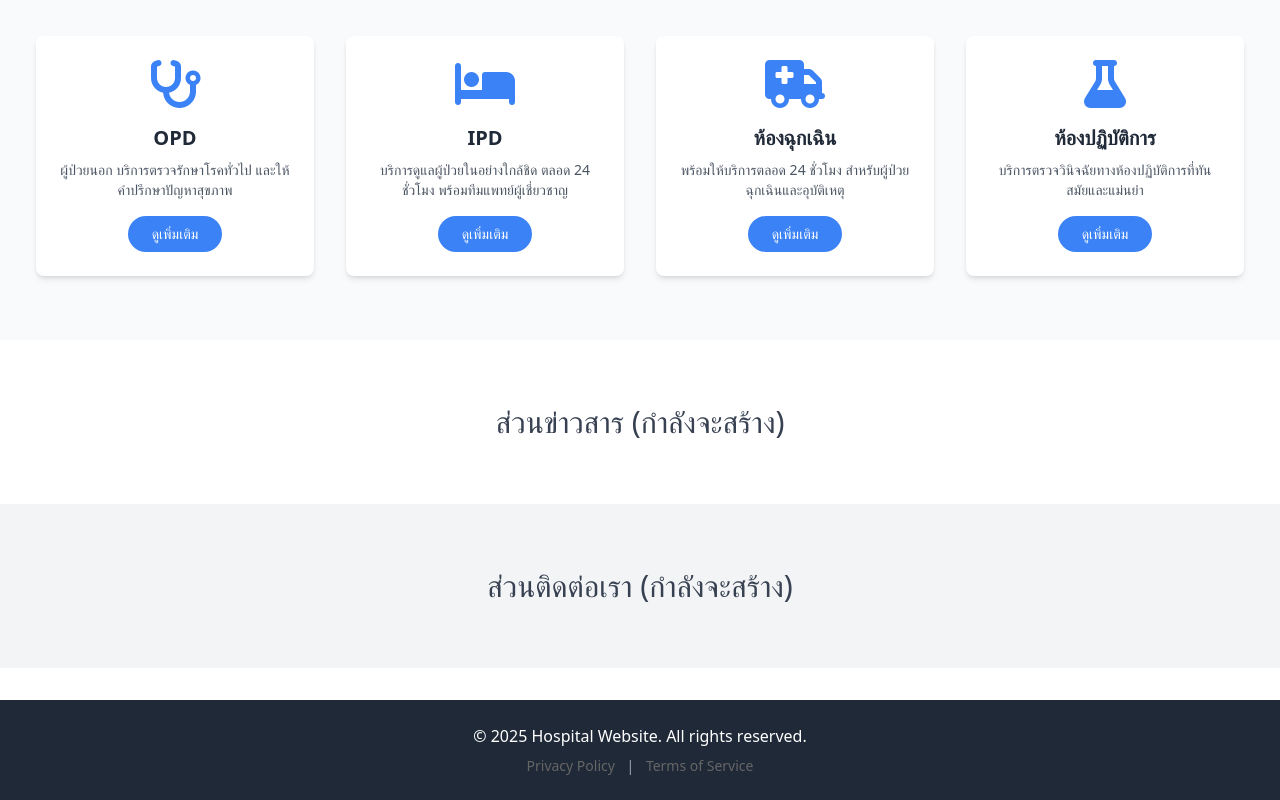
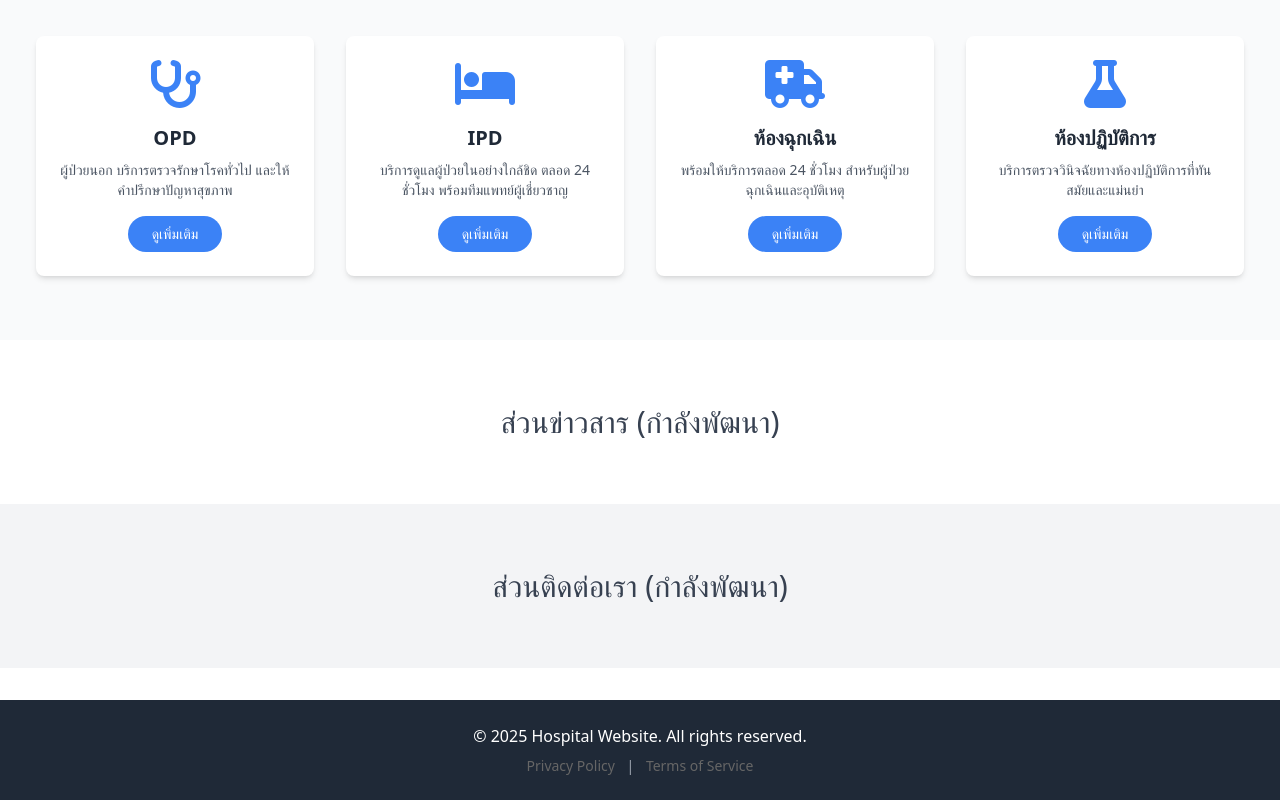
Before and after one commit to Bandidkw/Hospital-Project, a Vue app: page / in a window 1280 px wide. Shown: the part 774-1574 px from the top of the page. Built offline with nearby package versions, Linux system fonts and the light colour scheme.

Commit message:
home-images halftime v3 21/7/2568

```diff
--- a/src/views/HomeView.vue
+++ b/src/views/HomeView.vue
@@ -10,10 +10,10 @@ import ServiceSection from '@/components/ServiceSection.vue' // ServiceSection
     <ServiceSection />
 
     <div class="py-16 text-center bg-white">
-      <h2 class="text-3xl text-gray-700">ส่วนข่าวสาร (กำลังจะสร้าง)</h2>
+      <h2 class="text-3xl text-gray-700">ส่วนข่าวสาร (กำลังพัฒนา)</h2>
     </div>
     <div class="py-16 text-center bg-gray-100">
-      <h2 class="text-3xl text-gray-700">ส่วนติดต่อเรา (กำลังจะสร้าง)</h2>
+      <h2 class="text-3xl text-gray-700">ส่วนติดต่อเรา (กำลังพัฒนา)</h2>
     </div>
   </div>
 </template>
```
